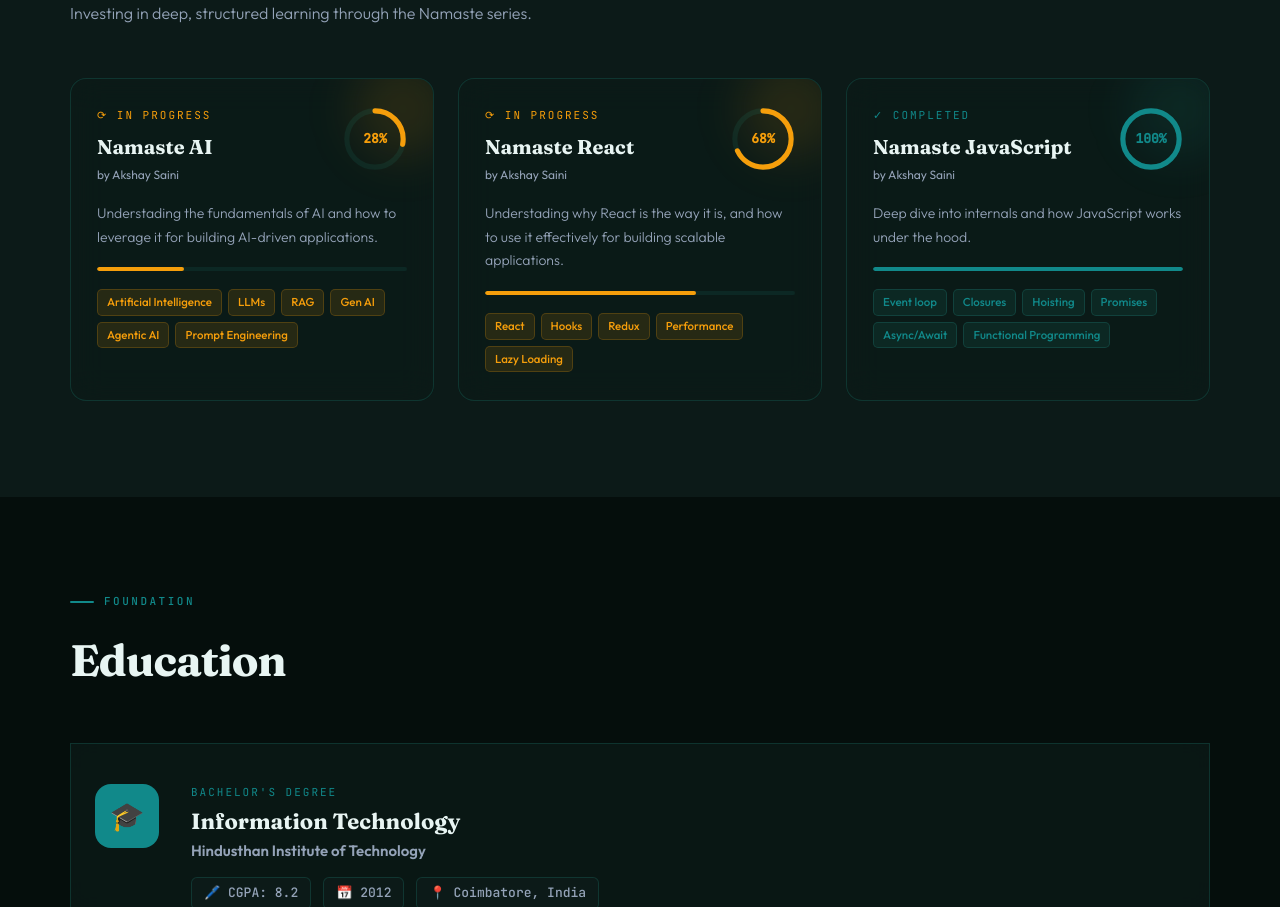
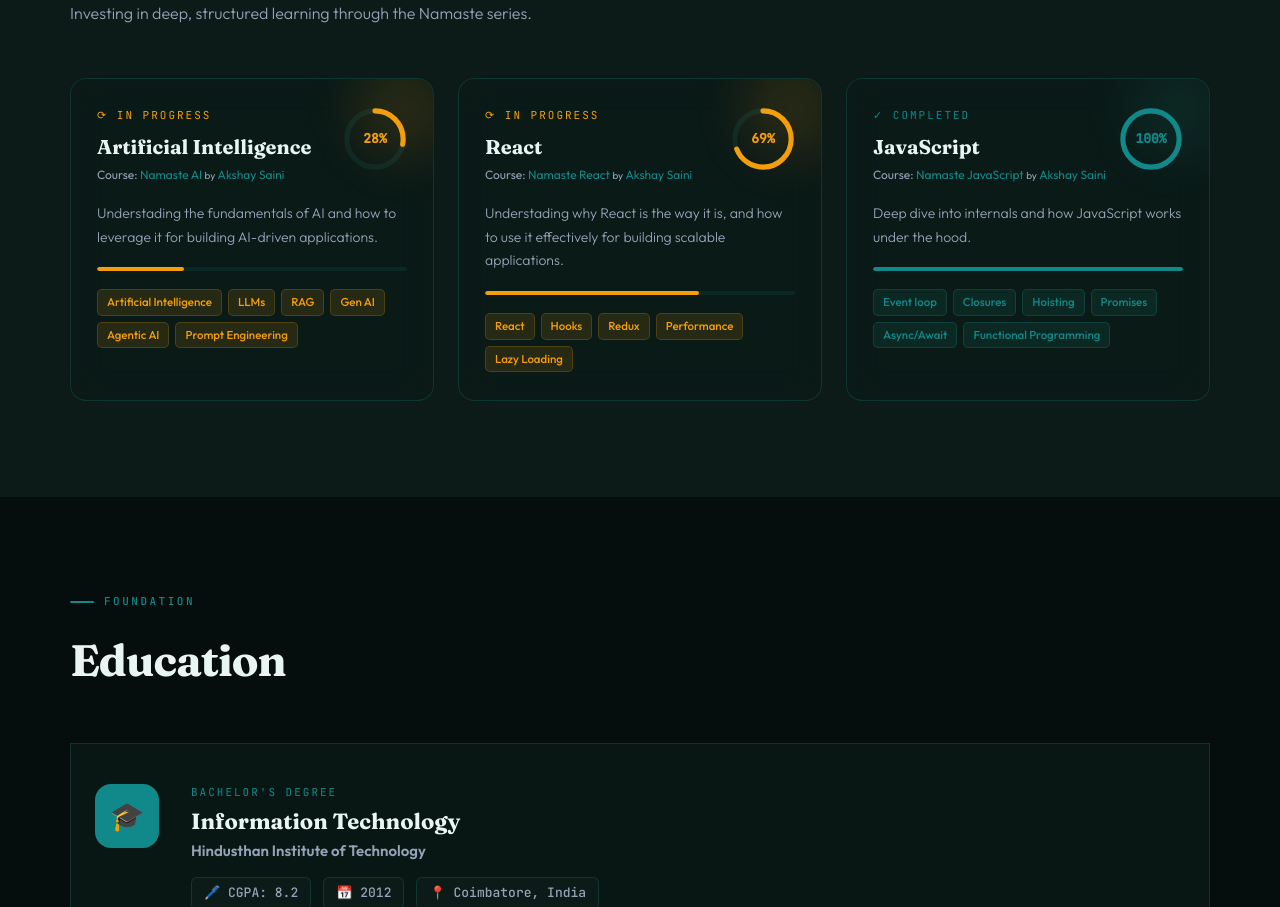
Before and after one commit to sendray/my-profile, a React (Vite) app: page / in a window 1280 px wide. Shown: the part 4240-5147 px from the top of the page. Built offline with nearby package versions, Linux system fonts and the light colour scheme; the HTML template or start-up script is replaced by a standard one.

Commit message:
Updated learning cards

```diff
--- a/src/components/LearningCard.tsx
+++ b/src/components/LearningCard.tsx
@@ -88,8 +88,11 @@
           >
             {course.title}
           </h3>
-          <div style={{ fontSize: 12, color: "var(--fg-muted)" }}>
-            by {course.by}
+          <div style={{ fontSize: 12 }}>
+            <span style={{ color: "var(--fg-muted)" }}>Course:</span>{" "}
+            <span style={{ color: "var(--accent)" }}>{course.name}</span>{" "}
+            <span style={{ color: "var(--fg-muted)", fontSize: "10px" }}>by</span>{" "}
+            <span style={{ color: "var(--accent)" }}>{course.by}</span>
           </div>
         </div>
         {/* SVG ring */}
--- a/src/components/utils/constants.ts
+++ b/src/components/utils/constants.ts
@@ -185,7 +185,8 @@
 
 export const LEARNING = [
   {
-    title: "Namaste AI",
+    title: "Artificial Intelligence",
+    name: "Namaste AI",
     by: "Akshay Saini",
     status: "progress" as const,
     progress: 28,
@@ -200,15 +201,17 @@
     ],
   },
   {
-    title: "Namaste React",
+    title: "React",
+    name: "Namaste React",
     by: "Akshay Saini",
     status: "progress" as const,
-    progress: 68,
+    progress: 69,
     desc: "Understading why React is the way it is, and how to use it effectively for building scalable applications.",
     tags: ["React", "Hooks", "Redux", "Performance", "Lazy Loading"],
   },
   {
-    title: "Namaste JavaScript",
+    title: "JavaScript",
+    name: "Namaste JavaScript",
     by: "Akshay Saini",
     status: "completed" as const,
     progress: 100,
```
